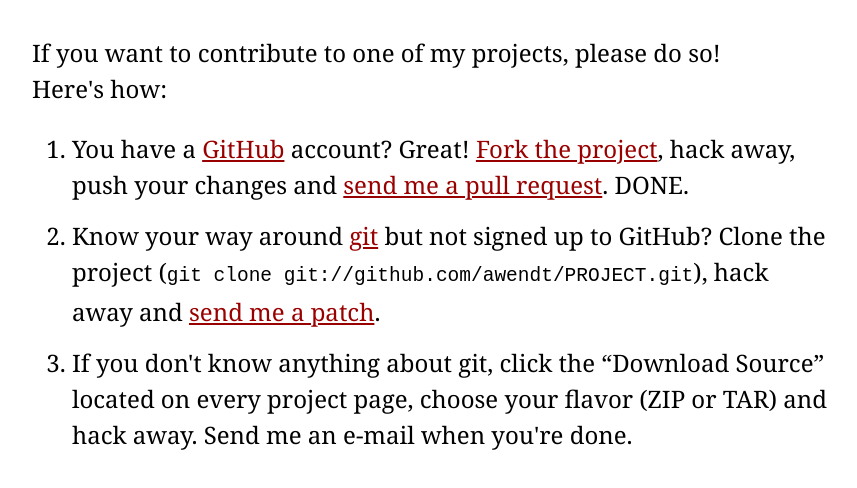
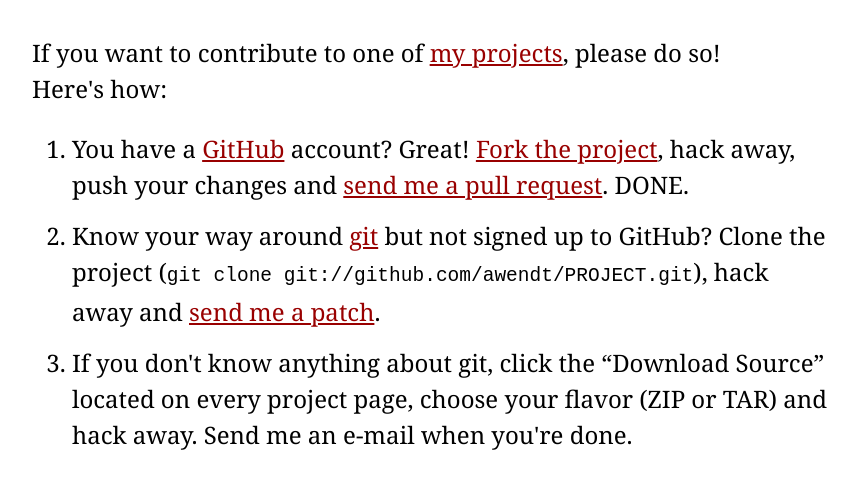
Before and after one commit to awendt/awendt.github.com, a plain HTML site: page index.html in a window 1280 px wide. Shown: the part 170-658 px from the top of the page, without its empty margins (208-1065 px from the left). Drawn offline with Linux system fonts and the light colour scheme.

Commit message:
'my projects' is linked to GitHub profile

```diff
--- a/index.html
+++ b/index.html
@@ -28,7 +28,7 @@
       <li><a href="http://www.wendtswelt.de">Blog</a></li>
     </ul>
     <!-- <h2>How to contribute</h2> -->
-    <p>If you want to contribute to one of my projects, please do so!<br />
+    <p>If you want to contribute to one of <a href="http://github.com/awendt">my projects</a>, please do so!<br />
       Here's how:
     </p>
     <ol>
```
